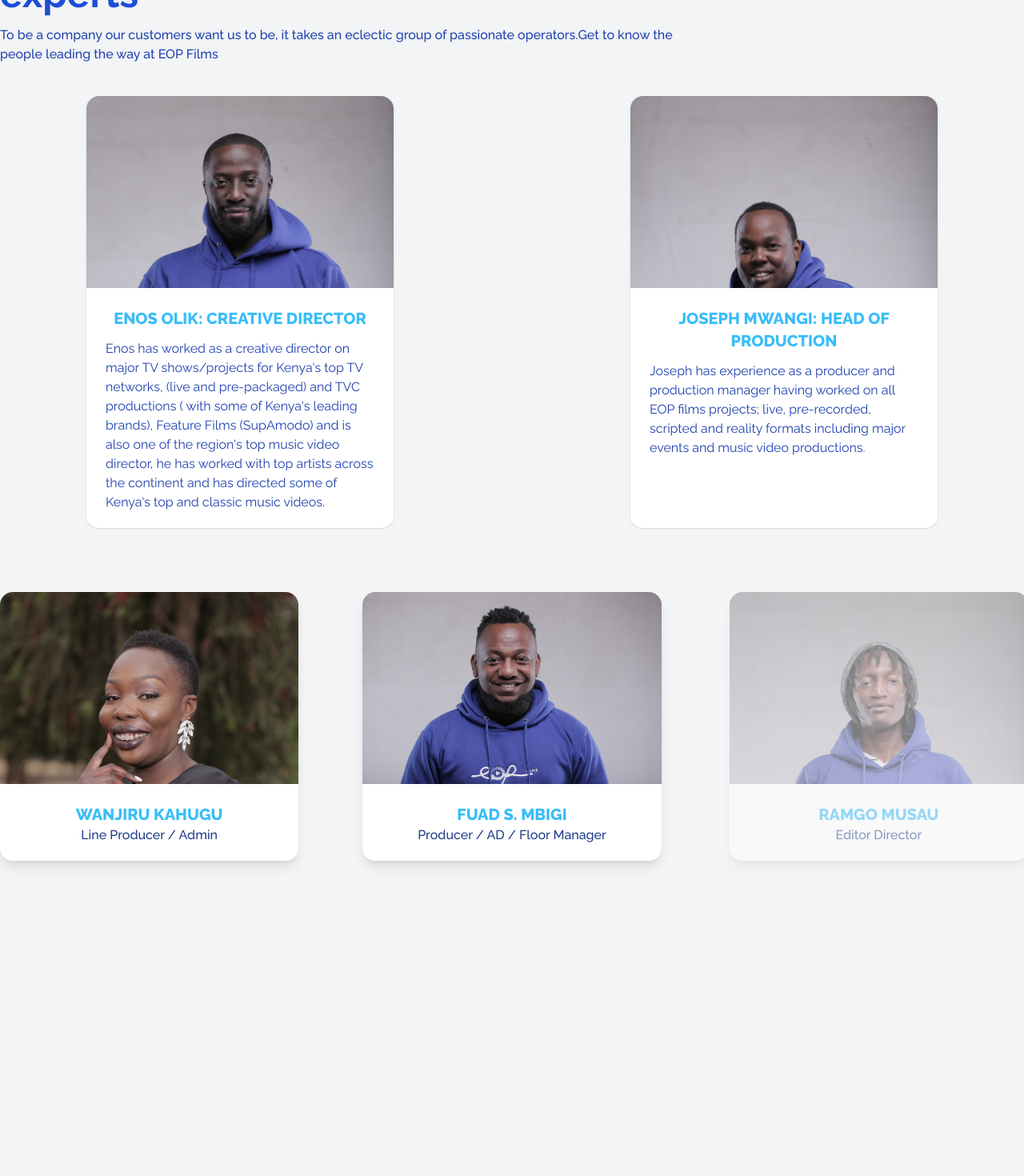
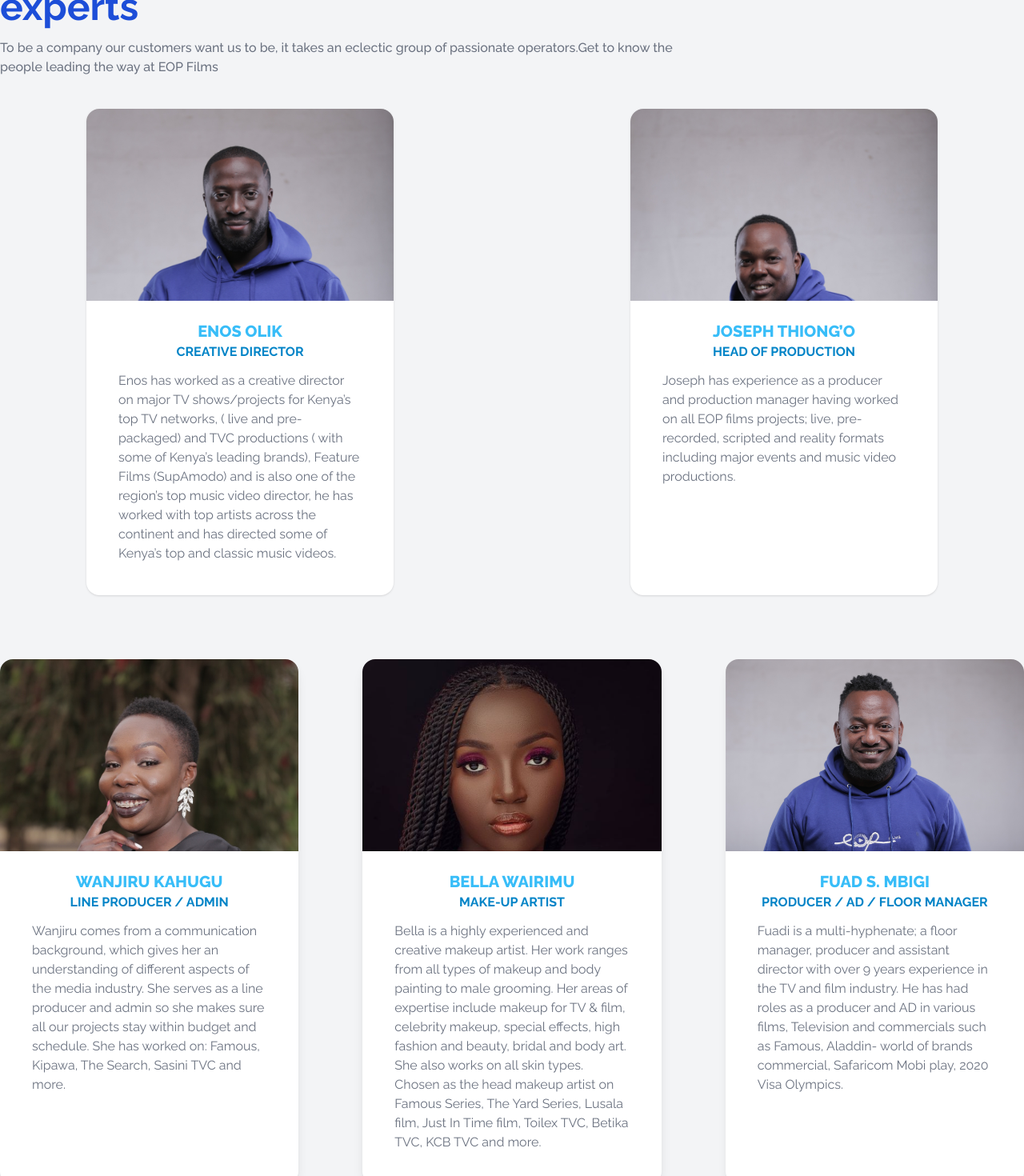
Before and after one commit to acousticintel/eop, a Next.js app: page /team in a window 1280 px wide. Shown: the part 280-1750 px from the top of the page at 80% size. Built offline with nearby package versions, Linux system fonts and the light colour scheme.

Commit message:
client update 2.0

```diff
--- a/components/elements/Menu.js
+++ b/components/elements/Menu.js
@@ -9,9 +9,9 @@ export default function Menu() {
       onClick={() => setOpen(!open)}
       className='relative flex justify-center items-center p-4'>
       <div className='w-7 flex flex-col items-end'>
-        <div className={`h-1 transform duration-500 transition-all rounded-full my-0.5 w-full ${open ? 'origin-bottom -rotate-45 translate-y-2 bg-orange-400' : 'bg-blue-900'}`} />
+        <div className={`h-1 transform duration-500 transition-all rounded-full my-0.5 w-full ${open ? 'origin-bottom -rotate-45 translate-y-2 bg-white' : 'bg-blue-900'}`} />
         <div className={`h-1 transform duration-500 transition-all rounded-full my-0.5 w-4/5 bg-blue-900 ${open && 'opacity-0'}`} />
-        <div className={`h-1 transform duration-500 transition-all rounded-full my-0.5 ${open ? 'origin-top rotate-45 w-full -translate-y-1.5 bg-orange-400' : 'w-3/5 bg-blue-900'}`} />
+        <div className={`h-1 transform duration-500 transition-all rounded-full my-0.5 ${open ? 'origin-top rotate-45 w-full -translate-y-1.5 bg-white' : 'w-3/5 bg-blue-900'}`} />
       </div>
     </div>
   )
--- a/components/layout/Banner.js
+++ b/components/layout/Banner.js
@@ -56,7 +56,7 @@ export default function Banner() {
         autoPlay
         autoFocus
         infiniteLoop
-        interval="5000"
+        interval="7500"
         showArrows={false}
         showThumbs={false}
         showStatus={false}
@@ -75,12 +75,12 @@ export default function Banner() {
               <source src={v.file} type="video/mp4" />
             </video>
             <div className="legend">
-              <div className="video_link">
+              <label htmlFor="my-modal" className="video_link">
                 <p>{v.name}</p>
                 <a>
                   <HiOutlinePlay size="2em" />
                 </a>
-              </div>
+              </label>
             </div>
           </div>
         ))}
--- a/components/layout/Sidebar.js
+++ b/components/layout/Sidebar.js
@@ -49,7 +49,7 @@ export default function Sidebar() {
     } else {
       controls.start("hidden");
     }
-  }, [open]);
+  }, [controls, open]);
 
   const closeSide = () => {
     console.log("run");
--- a/package.json
+++ b/package.json
@@ -16,6 +16,7 @@
     "react-dom": "18.2.0",
     "react-icons": "^4.4.0",
     "react-intersection-observer": "^9.3.4",
+    "react-player": "^2.10.1",
     "react-responsive-carousel": "^3.2.23",
     "react-scroll": "^1.8.7",
     "recoil": "^0.7.4",
@@ -23,6 +24,7 @@
   },
   "devDependencies": {
     "autoprefixer": "^10.4.7",
+    "daisyui": "^2.22.0",
     "eslint": "8.18.0",
     "eslint-config-next": "12.1.6",
     "postcss": "^8.4.14",
--- a/pages/index.js
+++ b/pages/index.js
@@ -2,6 +2,7 @@ import { useEffect, useState } from "react";
 //custom packages
 import { motion } from "framer-motion";
 import { useRecoilValue } from "recoil";
+import ReactPlayer from "react-player/lazy";
 //custom
 import { loadingAtom } from "../context/loadingAtom";
 import Banner from "../components/layout/Banner";
@@ -26,7 +27,7 @@ export default function Home() {
   return (
     <main className="max-w-screen overflow-x-hidden no-scroll">
       <div className="absolute top-4 left-3 lg:left-28 z-50 pointer-events-none">
-        {!loading  && !hideHelper && (
+        {!loading && !hideHelper && (
           <div className="h-full w-[45vw] sm:w-72">
             <motion.img
               transition={{ ease: [0.6, 0.01, -0.05, 0.9], duration: 1.6 }}
@@ -37,6 +38,20 @@ export default function Home() {
           </div>
         )}
       </div>
+      <input type="checkbox" id="my-modal" className="modal-toggle" />
+      <div className="modal">
+        <div className="modal-box w-11/12 max-w-5xl bg-black">
+          <label
+            htmlFor="my-modal"
+            className="btn btn-sm btn-circle absolute right-2 top-2"
+          >
+            ✕
+          </label>
+          <div className="py-10 flex justify-center items-center">
+            <ReactPlayer width="100%" className="player" url="https://www.youtube.com/watch?v=oPHHndqUsws&t=1s" />
+          </div>
+        </div>
+      </div>
       <Banner />
       <About />
       <Videos />
--- a/pages/team.js
+++ b/pages/team.js
@@ -4,13 +4,13 @@ import { motion } from "framer-motion";
 
 const partners = [
   {
-    name: "Enos Olik",
-    position: "Creative Director",
+    name: "ENOS oLIK",
+    position: "CREATIVE DIRECTOR",
     image: "/images/members/enos.jpg",
-    desc: "Enos has worked as a creative director on major TV shows/projects for Kenya's top TV networks, (live and pre-packaged) and TVC productions ( with some of Kenya's leading brands), Feature Films (SupАmodo) and is also one of the region's top music video director, he has worked with top artists across the continent and has directed some of Kenya's top and classic music videos.",
+    desc: "Enos has worked as a creative director on major TV shows/projects for Kenya’s top TV networks, ( live and pre-packaged) and TVC productions ( with some of Kenya’s leading brands), Feature Films (SupAmodo) and is also one of the region’s top music video director, he has worked with top artists across the continent and has directed some of Kenya’s top and classic music videos.",
   },
   {
-    name: "Joseph Mwangi",
+    name: "jOSEPH THIONG’O",
     position: "Head of Production",
     image: "/images/members/joseph.jpg",
     desc:"Joseph has experience as a producer and production manager having worked on all EOP films projects; live, pre-recorded, scripted and reality formats including major events and music video productions."
@@ -22,46 +22,49 @@ const team = [
     name: "Wanjiru Kahugu",
     position: "Line Producer / Admin",
     image: "/images/members/wanjiru.jpg",
+    desc:"Wanjiru comes from a communication background, which gives her an understanding of different aspects of the media industry. She serves as a line producer and admin so she makes sure all our projects stay within budget and schedule. She has worked on: Famous, Kipawa, The Search, Sasini TVC and more."
+  },
+  {
+    name: "Bella Wairimu",
+    position: "Make-up Artist",
+    image: "/images/members/bella.png",
+    desc:"Bella is a highly experienced and creative makeup artist. Her work ranges from all types of makeup and body painting to male grooming. Her areas of expertise include makeup for TV & film, celebrity makeup, special effects, high fashion and beauty, bridal and body art. She also works on all skin types. Chosen as the head makeup artist on Famous Series, The Yard Series, Lusala film, Just In Time film, Toilex TVC, Betika TVC, KCB TVC and more."
   },
   {
     name: "Fuad S. Mbigi",
     position: "Producer / AD / Floor Manager",
     image: "/images/members/fuad.jpg",
+    desc:"Fuadi is a multi-hyphenate; a floor manager, producer and assistant director with over 9 years experience in the TV and film industry. He has had roles as a producer and AD in various films, Television and commercials such as Famous, Aladdin- world of brands commercial, Safaricom Mobi play, 2020 Visa Olympics."
   },
   {
-    name: "Ramgo Musau",
+    name: "RrANGO MSAU",
     position: "Editor Director",
     image: "/images/members/ramgo.jpg",
+    desc:"Rango has quickly become a sought- after editor in both feature films and television and music videos. He is known for bringing an exceptional breadth of knowledge, craft and creativity to filmmaking across genres and for being a true collaborator and steady hand in the cutting room. He’s worked on projects ranging from: Famous, Crime and justice, Kinyozi, Concert nyumbani, Onstage, Kipawa and Engage."
   },
   {
     name: "Fred Warui",
     position: "Assistant Camera / Focus Puller",
     image: "/images/members/fred.jpg",
+    desc:"Warui’s professional background includes experience as a camera assistant and Focus puller in documentary, episodic television, commercials and web content. He has a natural eye for composition and being able to create strong cinematic imagery in any environment. His work illustrates a wide range of shooting styles his projects are not limited to Famous, Supa Mod film, The Hype series, Coaches short film, Sasini TVC, KTB TVC, Dumu Zas"
   },
   {
     name: "Ben Kiilu",
     position: "Assistant Camera / Focus Puller",
     image: "/images/members/ben.jpg",
+    desc:"Ben is focus puller/1st AC experienced in all mainstream digital cinema camera formats. He has focus pulled cameras on cranes, gimbal, steadicam & tracking vehicles. He has been involved in the making of numerous projects not limited to: Coaches, Napunyi, Sungura. Film and TV series: Famous, Crime and Justice, Majuto, Kookoo Inn. Feature Films: Mission To The Rescue, Uradi, Sincerely Daisy and countless TV commercials."
   },
   {
     name: "Isaac Awene",
     position: "Gaffer",
     image: "/images/members/isaac.png",
-  },
-  {
-    name: "Riziki Ambrose",
-    position: "Production Coordinator",
-    image: "/images/members/simon.png",
+    desc:"Awene is an experienced gaffer and grips who is able to work in both studio and outdoor location settings with an understanding of lighting setup. He has worked as a key gaffer in Famous, Kipawa, HYPED EA, The Search, Baze Creators Garage and many more."
   },
   {
     name: "Simon Kamau",
     position: "Graphic Designer",
     image: "/images/members/simon.png",
-  },
-  {
-    name: "Bella Wairimu",
-    position: "Make-up Artist",
-    image: "/images/members/bella.png",
+    desc:"Simon is a prolific graphic designer having worked on big TV commercial campaigns such as safaricom, visa and Airtel. He also worked on TV shows such as Famous and PAA to name a few."
   },
 ];
 
@@ -121,7 +124,7 @@ export default function TeamPage() {
       variants={pageAni}
       initial="initial"
       animate="animate"
-      className="container mx-auto pt-40 pb-20"
+      className="container mx-auto pt-44 pb-20"
     >
       <motion.div variants={pageHeadContAni} className="w-full md:w-2/3">
         <motion.h6
@@ -138,7 +141,7 @@ export default function TeamPage() {
         </motion.h4>
         <motion.p
           variants={pageHeadAni}
-          className="text-blue-800 font-medium mt-4"
+          className="text-gray-500 font-medium mt-4"
         >
           To be a company our customers want us to be, it takes an eclectic
           group of passionate operators.Get to know the people leading the way
@@ -153,33 +156,7 @@ export default function TeamPage() {
           <motion.div
             variants={listAni}
             key={i}
-            className="member bg-white shadow pb-5 max-w-sm mx-auto rounded-2xl overflow-hidden"
-          >
-            <div className="relative h-60 w-full">
-              <Image
-                src={p.image}
-                alt=""
-                layout="fill"
-                objectFit="cover"
-                objectPosition="top"
-              />
-            </div>
-            <h6 className="uppercase text-center text-xl font-extrabold mt-6 text-sky-400">
-              {p.name}: {p.position}
-            </h6>
-            <p className="mt-3 text-blue-800 px-6">{p.desc}</p>
-          </motion.div>
-        ))}
-      </motion.div>
-      <motion.div
-        variants={listsAni}
-        className="grid gap-20 md:grid-cols-2 lg:grid-cols-3 mt-20"
-      >
-        {team.map((p, i) => (
-          <motion.div
-            variants={listAni}
-            key={i}
-            className="member bg-white shadow-lg pb-5 w-full max-w-sm mx-auto rounded-2xl overflow-hidden"
+            className="member bg-white shadow pb-10 max-w-sm mx-auto rounded-2xl overflow-hidden"
           >
             <div className="relative h-60 w-full">
               <Image
@@ -193,9 +170,39 @@ export default function TeamPage() {
             <h6 className="uppercase text-center text-xl font-extrabold mt-6 text-sky-400">
               {p.name}
             </h6>
-            <h6 className="capitalize text-center font-medium text-blue-900">
+            <h6 className="uppercase text-center font-bold text-sky-600">
               {p.position}
             </h6>
+            <p className="mt-3 text-gray-500 px-6 lg:px-10">{p.desc}</p>
+          </motion.div>
+        ))}
+      </motion.div>
+      <motion.div
+        variants={listsAni}
+        className="grid gap-20 md:grid-cols-2 lg:grid-cols-3 mt-20"
+      >
+        {team.map((p, i) => (
+          <motion.div
+            variants={listAni}
+            key={i}
+            className="member bg-white shadow-lg pb-10 w-full max-w-sm mx-auto rounded-2xl overflow-hidden"
+          >
+            <div className="relative h-60 w-full">
+              <Image
+                src={p.image}
+                alt=""
+                layout="fill"
+                objectFit="cover"
+                objectPosition="top"
+              />
+            </div>
+            <h6 className="uppercase text-center text-xl font-extrabold mt-6 text-sky-400">
+              {p.name}
+            </h6>
+            <h6 className="uppercase text-center font-bold text-sky-600">
+              {p.position}
+            </h6>
+            <p className="mt-3 text-gray-500 px-6 lg:px-10">{p.desc}</p>
           </motion.div>
         ))}
       </motion.div>
--- a/styles/header.css
+++ b/styles/header.css
@@ -47,7 +47,7 @@
 }
 
 .sidebar__cont {
-  @apply fixed h-full min-h-screen w-4/5 right-0 backdrop-blur-lg bg-black bg-opacity-50 !z-50 grid items-center;
+  @apply fixed h-full min-h-screen w-4/5 right-0 backdrop-blur-lg bg-black text-white bg-opacity-50 !z-50 pt-40 grid items-start;
 }
 
 .sidebar__cont .menu__cont {
@@ -55,7 +55,7 @@
 }
 
 .sidebar__cont > nav {
-  @apply grid w-full gap-10 items-center text-xl;
+  @apply grid w-full gap-6 items-center text-xl;
 }
 
 .sidebar__cont > nav .navItem {
--- a/styles/videos.css
+++ b/styles/videos.css
@@ -64,21 +64,18 @@ Video page
 }
 
 .player {
-  position: absolute;
-  top: 0;
-  left: 0;
-  width: 100%;
-  height: 100%;
+  height: auto !important;
+  aspect-ratio: 16/9;
 }
 
-.legend{
+.legend {
   @apply !bg-transparent !text-3xl !font-extrabold !text-orange-300 hover:!text-white uppercase flex justify-end;
 }
 
-.legend > .video_link{
+.legend > .video_link {
   @apply flex items-center;
 }
 
-.legend > .video_link > *{
+.legend > .video_link > * {
   @apply transition-all duration-700 ease-in-out;
 }
--- a/tailwind.config.js
+++ b/tailwind.config.js
@@ -25,4 +25,5 @@ module.exports = {
       },
     },
   },
+  plugins: [require("daisyui")],
 };
```
Also changed, not shown: 1 other file (tests, documents, lock files or other folders). Lines whose indentation alone changed are shown as unchanged.
